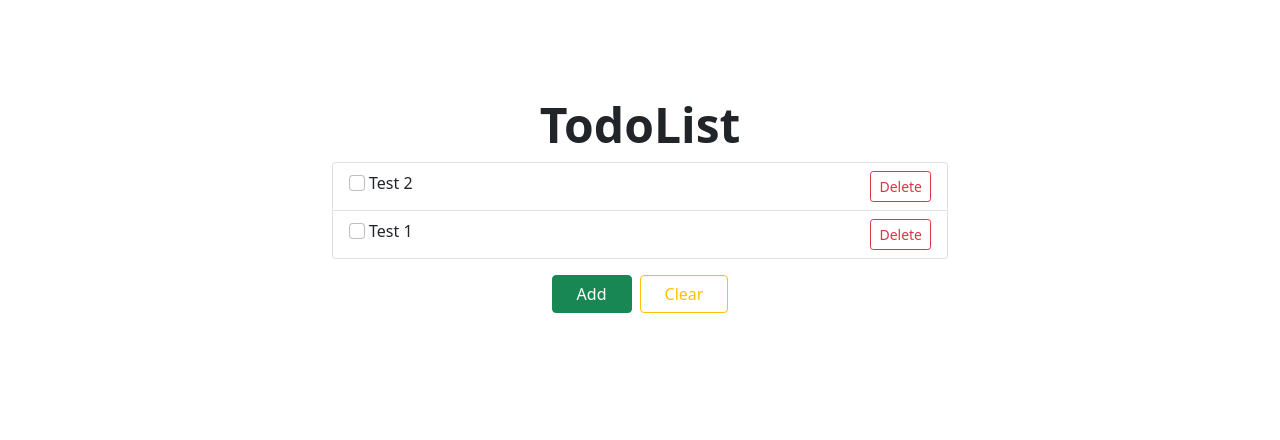
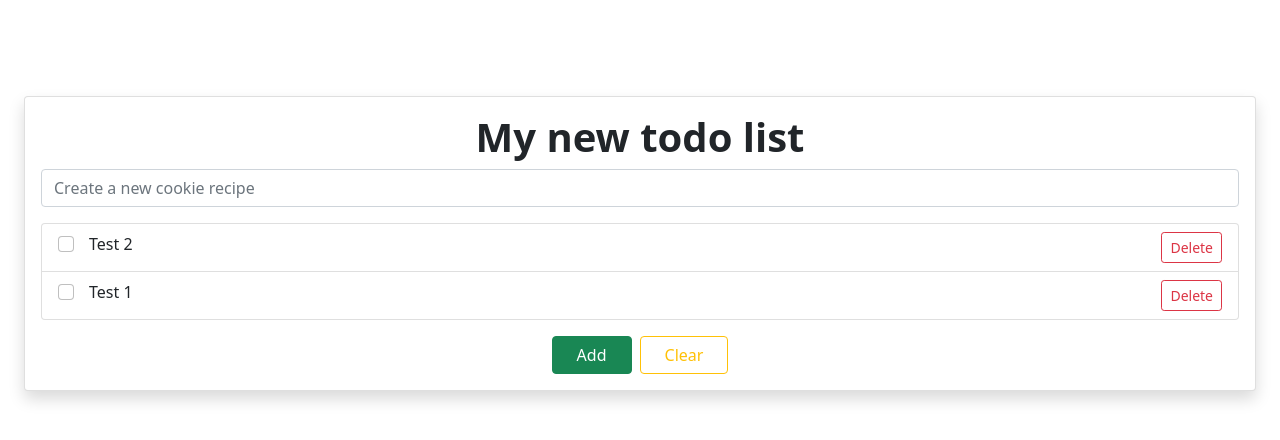
Before and after one commit to Leezio/todolist, a Preact app: page / in a window 1280 px wide. Shown: the top 440 px of the page. Built offline with nearby package versions, Linux system fonts and the light colour scheme.

Commit message:
Add create new todo

```diff
--- a/src/components/todoitem/view/index.tsx
+++ b/src/components/todoitem/view/index.tsx
@@ -1,4 +1,5 @@
-import { h, Component, toChildArray } from "preact";
+// eslint-disable-next-line @typescript-eslint/no-unused-vars
+import { h, Component } from "preact";
 import { Todo } from "../../todolist/interface";
 
 interface TodoItemProps {
@@ -7,6 +8,7 @@ interface TodoItemProps {
     onDelete: (todo: Todo) => void
 }
 
+// eslint-disable-next-line @typescript-eslint/no-empty-interface
 interface TodoItemStats { }
 
 export default class TodoItemComponent extends Component<TodoItemProps, TodoItemStats> {
--- a/src/components/todolist/index.ts
+++ b/src/components/todolist/index.ts
@@ -11,12 +11,12 @@ export default class TodoList {
         return Math.random().toString(36).substring(2, 9)
     }
 
-    private propagation(){
+    private propagation() {
         this.callbacks.forEach(callback => callback(this))
     }
 
 
-    public onChange(callback: ChangeCallback){
+    public onChange(callback: ChangeCallback) {
         this.callbacks.push(callback)
     }
 
@@ -37,7 +37,11 @@ export default class TodoList {
 
     public delete(todo: Todo): void {
         const index = this.todos.findIndex(currentTodo => currentTodo.id === todo.id)
-        this.todos = this.todos.slice(0, index)
+        console.log(index)
+        this.todos = [
+            ...this.todos.slice(0, index),
+            ...this.todos.slice(index + 1)
+        ]
         this.propagation()
     }
 
--- a/src/components/todolist/view/index.tsx
+++ b/src/components/todolist/view/index.tsx
@@ -1,3 +1,4 @@
+// eslint-disable-next-line @typescript-eslint/no-unused-vars
 import { h, Component } from "preact";
 import { Todo } from "../interface";
 import TodoList from '../index'
@@ -8,7 +9,8 @@ interface TodoListProps {
 }
 
 interface TodoListStats {
-    todos: Todo[]
+    todos: Todo[],
+    newTodo: string,
 }
 
 export default class TodoListComponent extends Component<TodoListProps, TodoListStats> {
@@ -21,7 +23,8 @@ export default class TodoListComponent extends Component<TodoListProps, TodoList
     constructor(props: TodoListProps) {
         super(props);
         this.state = {
-            todos: []
+            todos: [],
+            newTodo: "",
         }
         this.todolist.onChange((todolist) => {
             this.setState({ todos: todolist.todos })
@@ -36,17 +39,36 @@ export default class TodoListComponent extends Component<TodoListProps, TodoList
         this.todolist.add('Test 2')
     }
 
-    render({ name }: TodoListProps, { todos }: TodoListStats) {
+    public keep = (event: Event) => {
+        event.preventDefault();
+        this.setState({
+            newTodo: (event.target as HTMLInputElement).value
+        })
+    }
+
+    public add = (event: Event) => {
+        event.preventDefault();
+        this.todolist.add(this.state.newTodo)
+        this.setState({
+            newTodo: ""
+        })
+    }
+
+    render({ name }: TodoListProps, { todos, newTodo }: TodoListStats) {
         return (
-            <div>
+            <div class="card shadow mb-5 bg-body rounded">
+                <div class="card-body">
+                    <h1 class="display-6 fw-bold text-center">{name}</h1>
+                    <input class="form-control mb-3" type="text" value={newTodo} placeholder="Create a new cookie recipe" onInput={this.keep} />
                     <ul class="list-group">
                         {todos.map(todo => {
                             return <TodoItemComponent todo={todo} onEnd={this.end} onDelete={this.delete} />
                         })}
                     </ul>
                     <div class="d-grid gap-2 d-sm-flex mt-3 justify-content-sm-center">
-                    <button class="btn btn-success px-4 gap-3" type="button">Add</button>
+                        <button class="btn btn-success px-4 gap-3" type="button" onClick={this.add}>Add</button>
                         <button class="btn btn-outline-warning px-4" type="button" onClick={this.deleteCompleted}>Clear</button>
+                    </div>
                 </div>
             </div>
         )
--- a/src/custom.scss
+++ b/src/custom.scss
@@ -1,3 +1,6 @@
+// Include all of Bootstrap
+@import "../node_modules/bootstrap/scss/bootstrap";
+
 .form-check-input{
     margin-right: 15px !important;
 }
--- a/src/index.html
+++ b/src/index.html
@@ -7,28 +7,13 @@
     <meta name="description" content="ToDo List">
     <meta name="author" content="Flament François">
     <title>ToDo List</title>
-    <!-- Based on -->
-    <link rel="canonical" href="https://getbootstrap.com/docs/5.1/examples/heroes/">
-    <!-- Bootstrap core CSS -->
-    <link href="../node_modules/bootstrap/dist/css/bootstrap.min.css" rel="stylesheet" crossorigin="anonymous">
     <!-- Custom styles for this template -->
     <link href="./custom.scss" rel="stylesheet">
 </head>
 
 <body>
 
-    <main>
-        <h1 class="visually-hidden">TodoList</h1>
-
-        <div class="px-4 py-5 my-5">
-            <h1 class="display-5 fw-bold text-center">TodoList</h1>
-            <div class="col-lg-6 mx-auto">
-                <div id="todolist"></div>
-            </div>
-        </div>
-    </main>
-
-    <script src="../node_modules/bootstrap/dist/js/bootstrap.bundle.min.js"></script>
+    <main id="todolist" class="px-4 py-5 my-5"></main>
     <script type="module" src="index.tsx"></script>
 </body>
 
--- a/src/index.tsx
+++ b/src/index.tsx
@@ -1,6 +1,7 @@
+// eslint-disable-next-line @typescript-eslint/no-unused-vars
 import { h, render } from 'preact'
 import TodoListComponent from './components/todolist/view'
 
-const todolist = document.querySelector("div#todolist")
+const todolist = document.querySelector("main#todolist")
 
-render(<TodoListComponent name="test"/>, todolist)
+render(<TodoListComponent name="My new todo list"/>, todolist)
```
Lines whose indentation alone changed are shown as unchanged.
